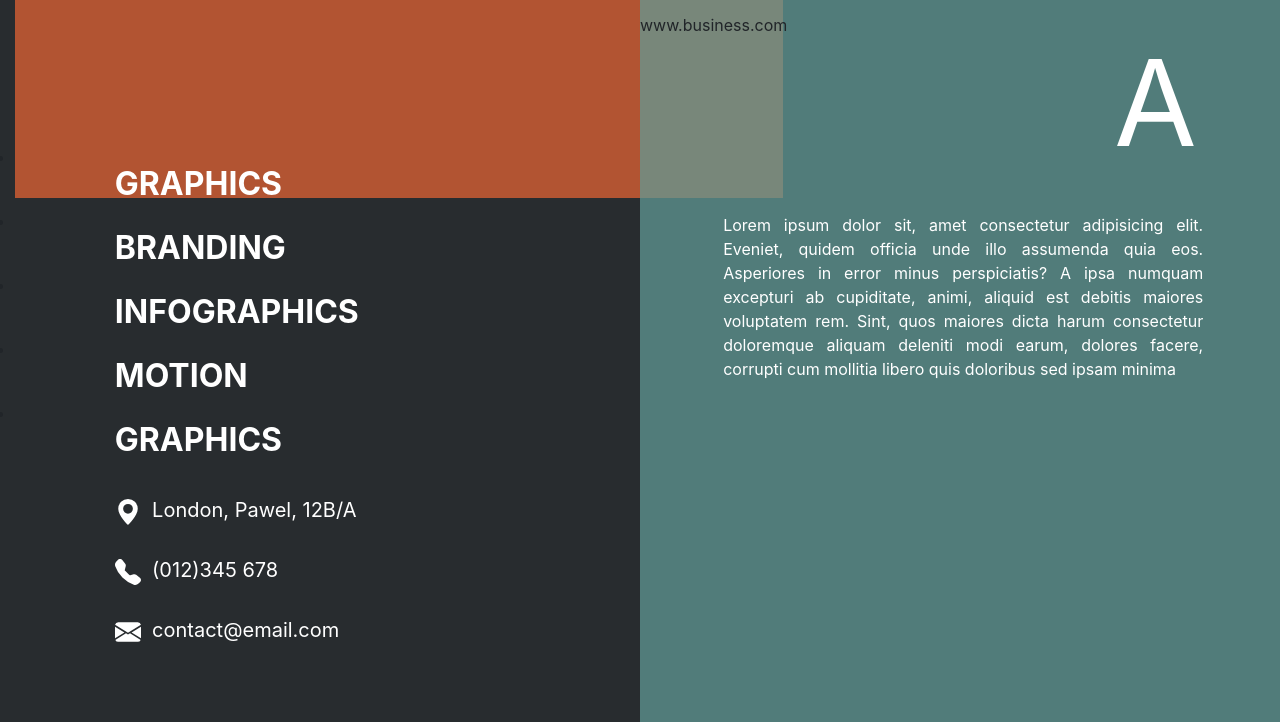
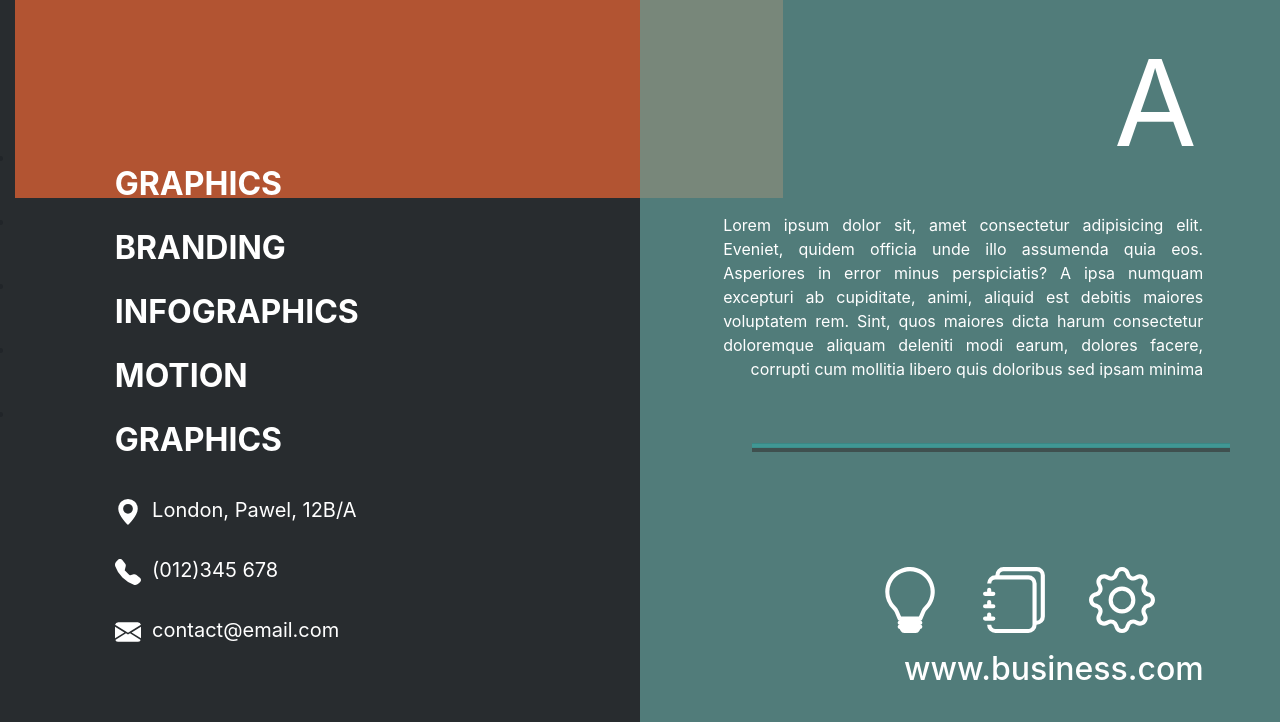
Before and after one commit to vasoya-nihal/5layout, a plain HTML site: page index.html in a window 1280 px wide. Shown: the part 767-1489 px from the top of the page. Drawn offline with nearby package versions, Linux system fonts and the light colour scheme.

Commit message:
this is css

```diff
--- a/index.css
+++ b/index.css
@@ -47,7 +47,6 @@
     left: 8%;
   margin-top: 552px;
   margin-left: 12px;
-
 } */
 
 /* .righttext h4{
@@ -171,7 +170,7 @@ h4{
     top: 500px;
     right: -13%;
    width: 75%;
-
+    direction: rtl;
     color: white;
     text-align: justify;
 }
@@ -180,3 +179,47 @@ h4{
     border-left: 5px solid white;
 
 } */
+
+.lastlist ul{
+
+    list-style: none;
+    display: inline-flex;
+
+}
+
+.lastlist  li{
+
+position: relative;
+top: 76vh;
+left: 29vh;
+}
+.icon3{
+    margin: 20px;
+
+}
+
+.web p{
+    margin-top: 73vh;
+    margin-left: 33vh;
+    color: white;
+    font-weight: 500;
+    font-size: 4vh;
+}
+
+.hr2 hr{
+    background-color: rgba(49, 46, 46, 0.553);
+    position: relative;
+    top: 550px;
+    left: 14vh;
+    width: 37vw;
+   padding: 2px;
+}
+
+.hr3 hr{
+    background-color: rgba(62, 157, 154, 0.837);
+    position: relative;
+    top: 525px;
+    left: 14vh;
+    width: 37vw;
+   padding: 2px;
+}
```
